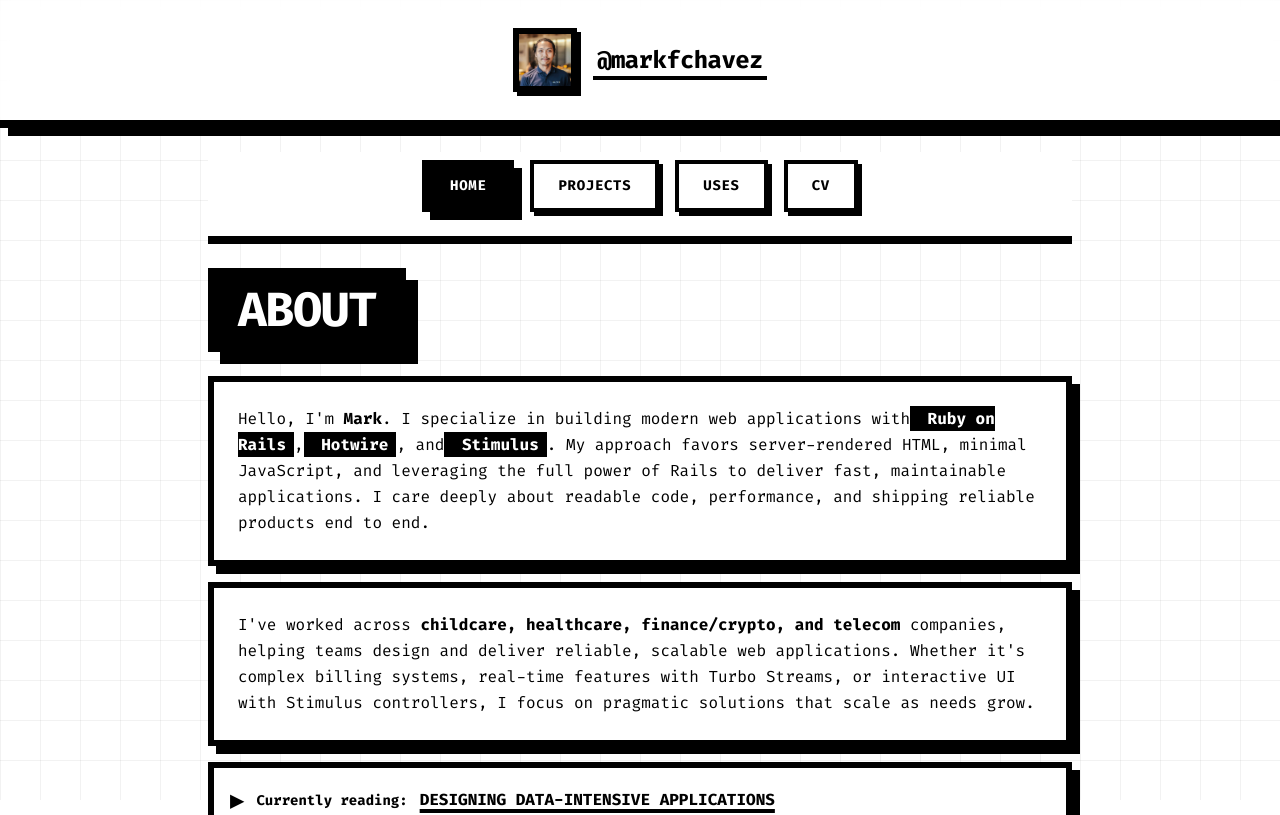
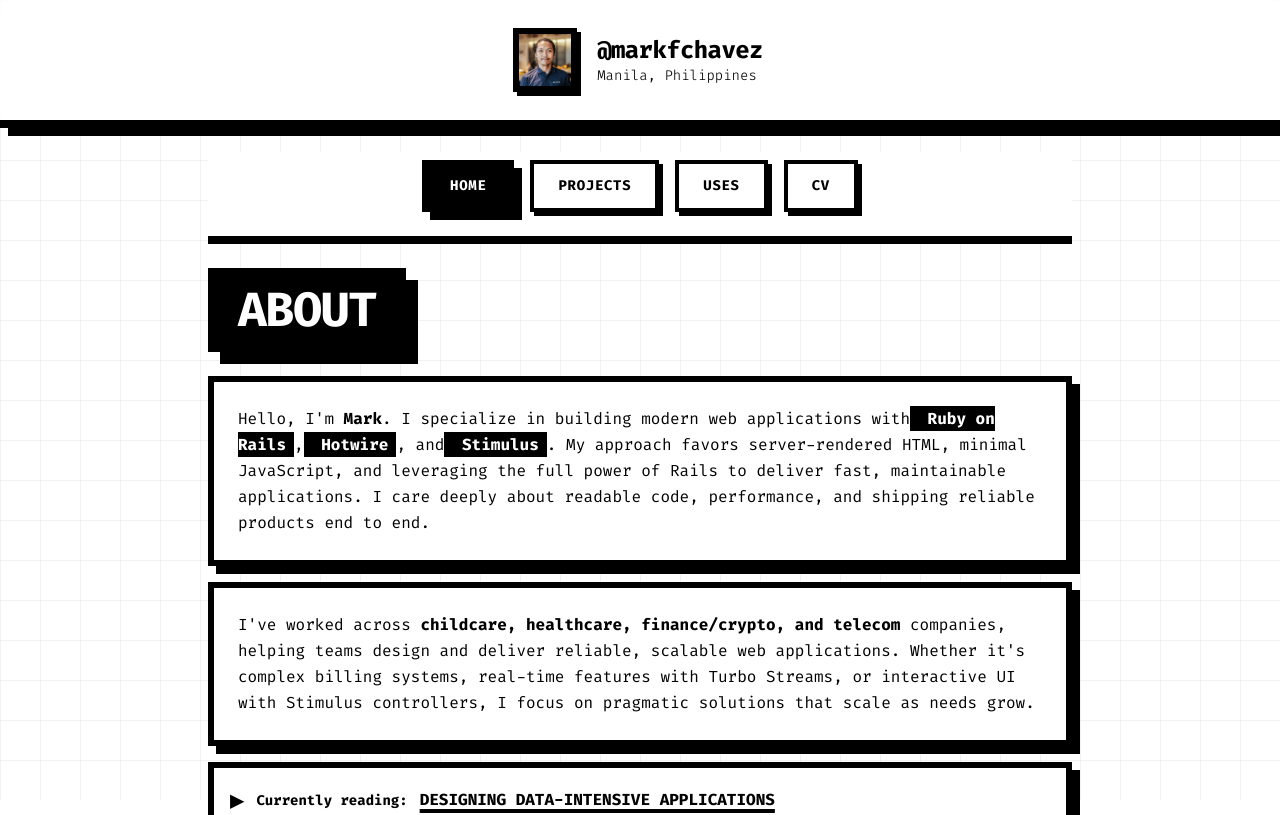
Before and after one commit to MarkFChavez/markchavez.dev-nextjs, a Next.js app: page / in a window 1280 px wide. Shown: the top 815 px of the page. Built offline with nearby package versions, Linux system fonts and the light colour scheme.

Commit message:
add country of origin

```diff
--- a/components/layout/Header.tsx
+++ b/components/layout/Header.tsx
@@ -19,9 +19,12 @@ export default function Header() {
 
           <div className="text-left">
             <Link href="/" className="block">
-              <span className="text-2xl font-black tracking-tight text-black border-b-4 border-black hover:bg-black hover:text-white transition-colors px-1">
+              <span className="text-2xl font-black tracking-tight text-black hover:bg-black hover:text-white transition-colors px-1">
                 @markfchavez
               </span>
+              <p className="text-sm font-thin text-black px-1">
+                Manila, Philippines
+              </p>
             </Link>
           </div>
         </div>
```
